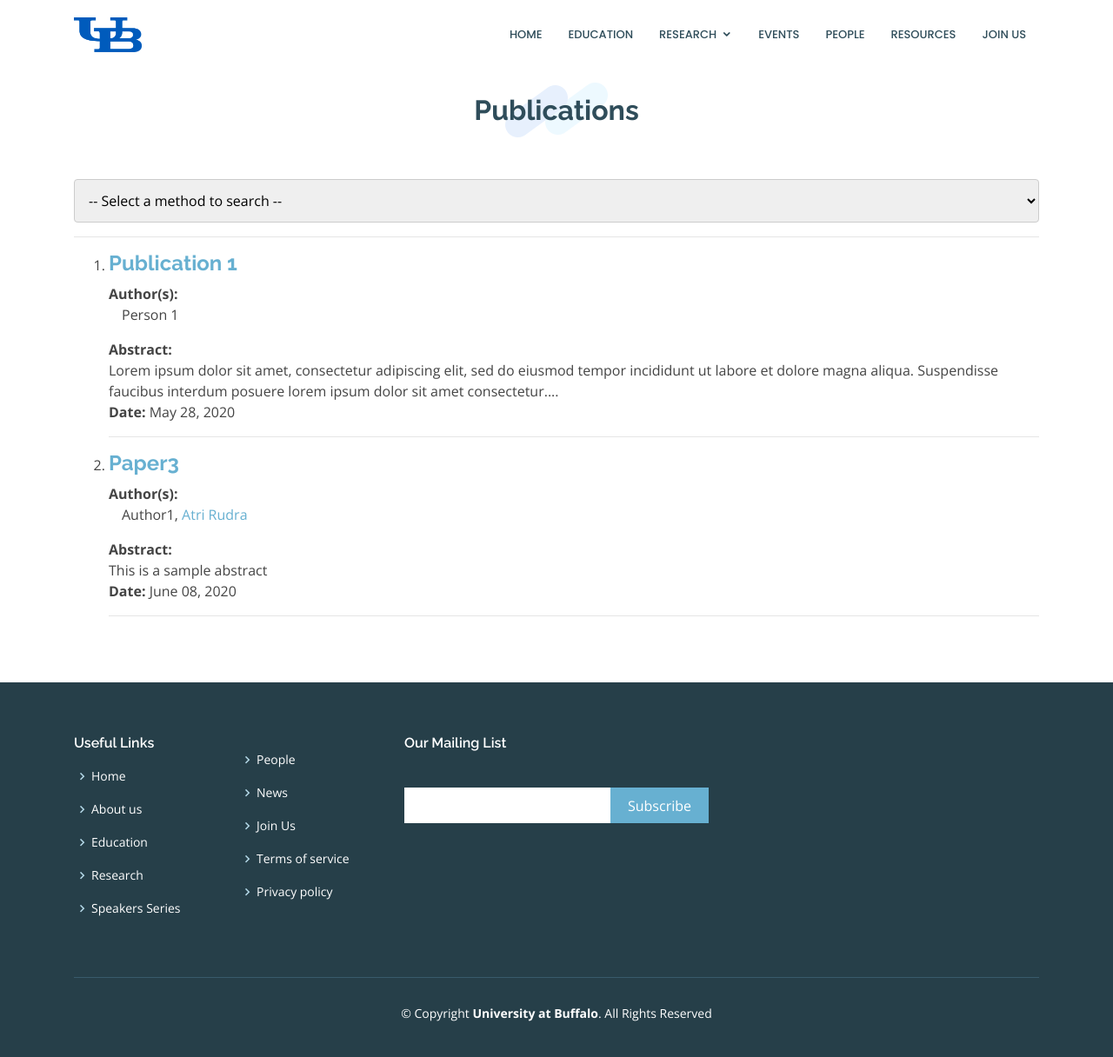
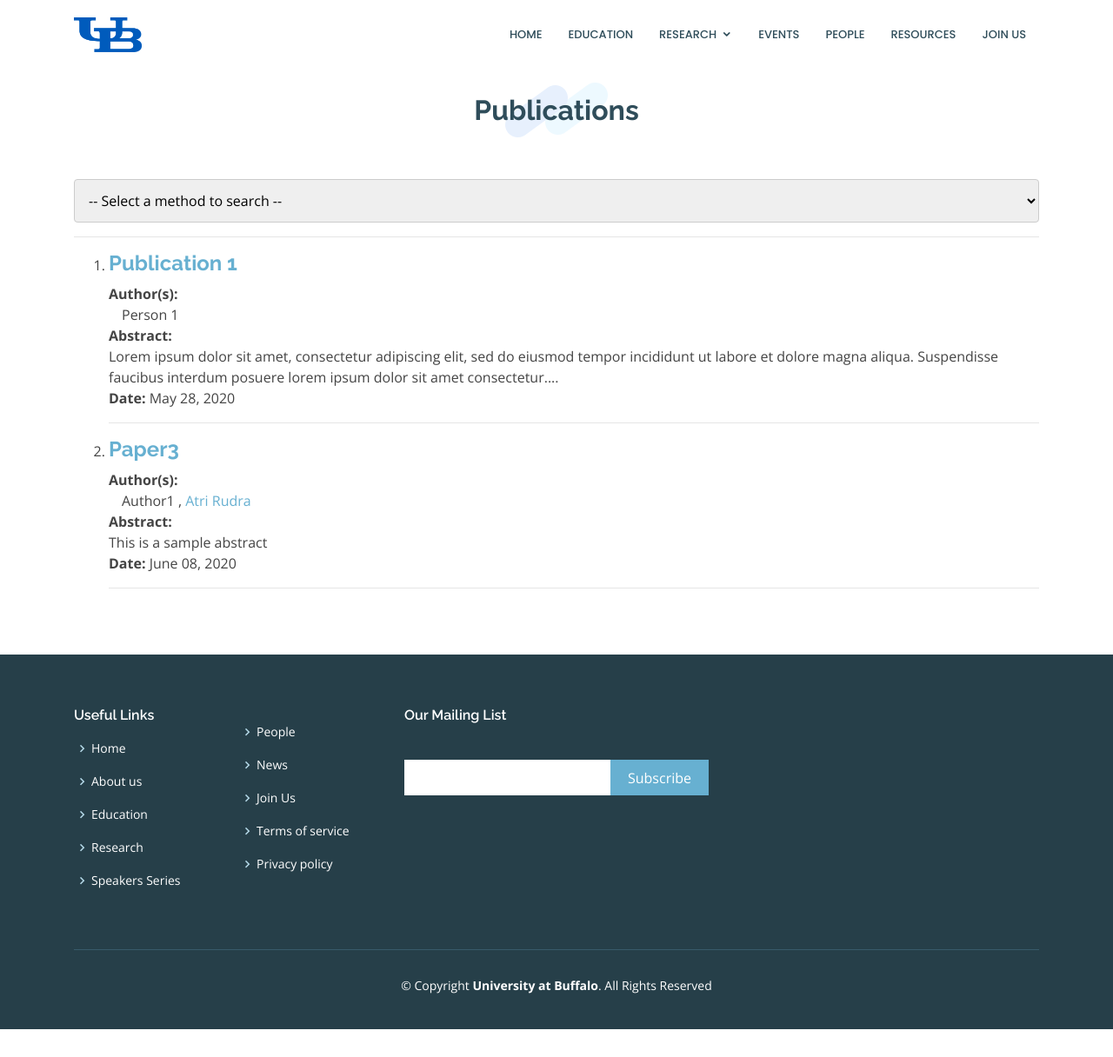
Before and after one commit to Mgeraci19/CS4SG.github.io, a Jekyll site: the page built from publications.html, in a window 1280 px wide and 1216 px high. Shown: the whole window at 87% size. Built offline with Jekyll 4.4.1, drawn with Linux system fonts in a browser that asks for light colours.

Commit message:
Update publications.html

```diff
--- a/publications.html
+++ b/publications.html
@@ -23,6 +23,7 @@ title: Publications
 {% for pub in site.publications %}
     <li>
     <h4><b><a href="{{ pub.url }}">{{ pub.title }}</a></b></h4>
+
     {% if pub.authors %}
     <b>Author(s): </b>
       {% assign tag_people = pub.authors | split: "," %}
@@ -35,16 +36,15 @@ title: Publications
               {% if all_peop contains tag %}
                   {% for peop in site.people %}
                       {% if tag == peop.key %}
-                          <p><a href="{{ peop.link }}" target="_blank">{{ tag }}</a></p>
+                          <a href="{{ peop.link }}" target="_blank">{{ tag }}</a>
                       {% endif %}
                   {% endfor %}
               {% else %}
-                  <p>{{ tag }}</p>
+                  {{ tag }}
               {% endif %}
               {% if forloop.last == false %},&nbsp;{% endif %}
           {% endfor %}
       </div>
-
     {% endif %}
     {% if pub.abstract %}
     <b>Abstract: </b><div id="desc">{{  pub.abstract }}</div>
```
